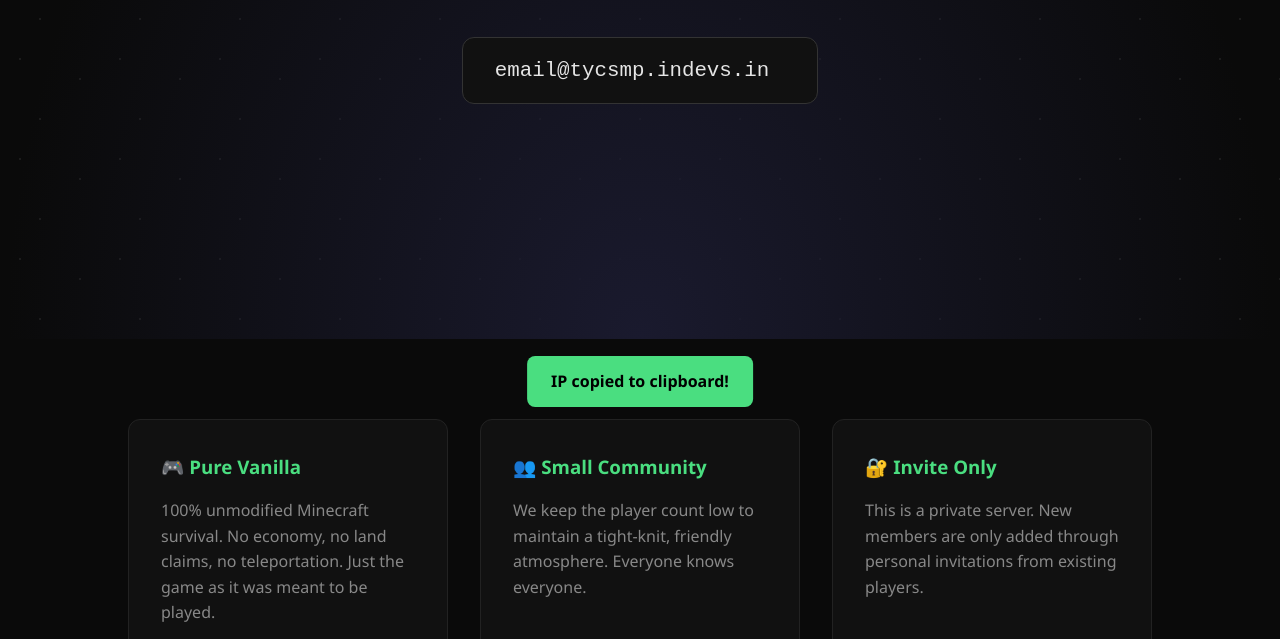
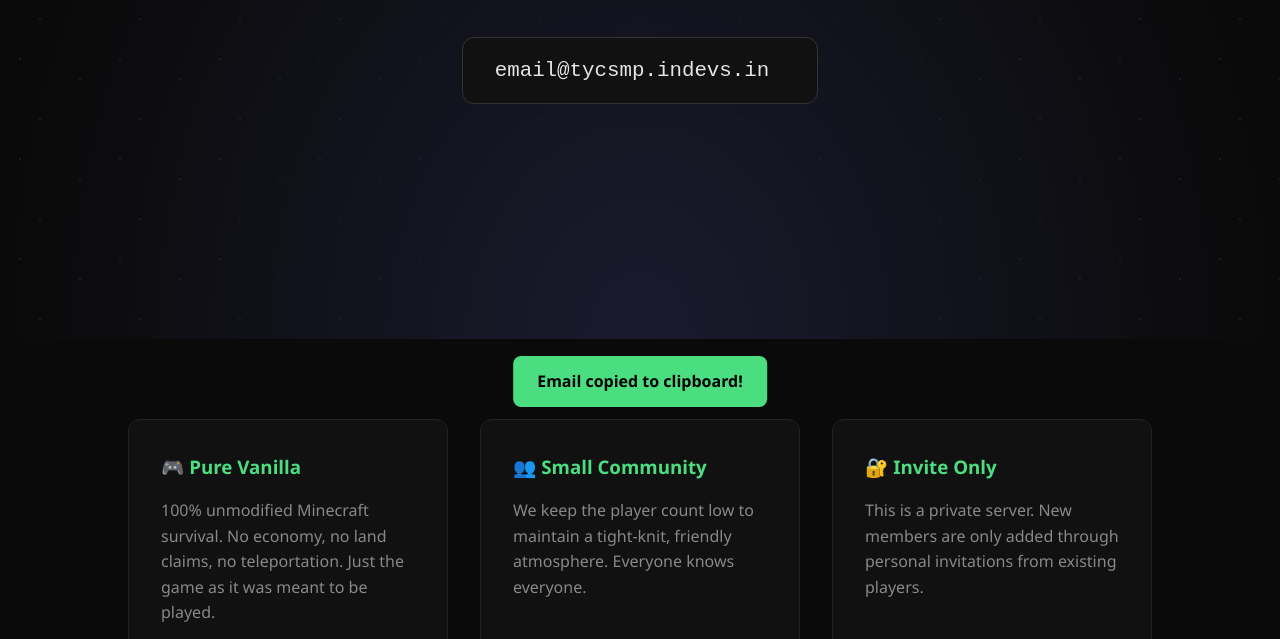
Before and after one commit to anantapunmagar/TYC-SMP, a plain HTML site: page index.html in a window 1280 px wide. Shown: the part 461-1100 px from the top of the page. Drawn offline with Linux system fonts and the light colour scheme.

Commit message:
Update index.html

```diff
--- a/index.html
+++ b/index.html
@@ -232,7 +232,7 @@
         <p style="margin-top: 0.5rem; font-size: 0.8rem; opacity: 0.7;">Not affiliated with Mojang Studios</p>
     </footer>
 
-    <div class="toast" id="toast">IP copied to clipboard!</div>
+    <div class="toast" id="toast">Email copied to clipboard!</div>
 
     <script>
         function copyIP() {
```
